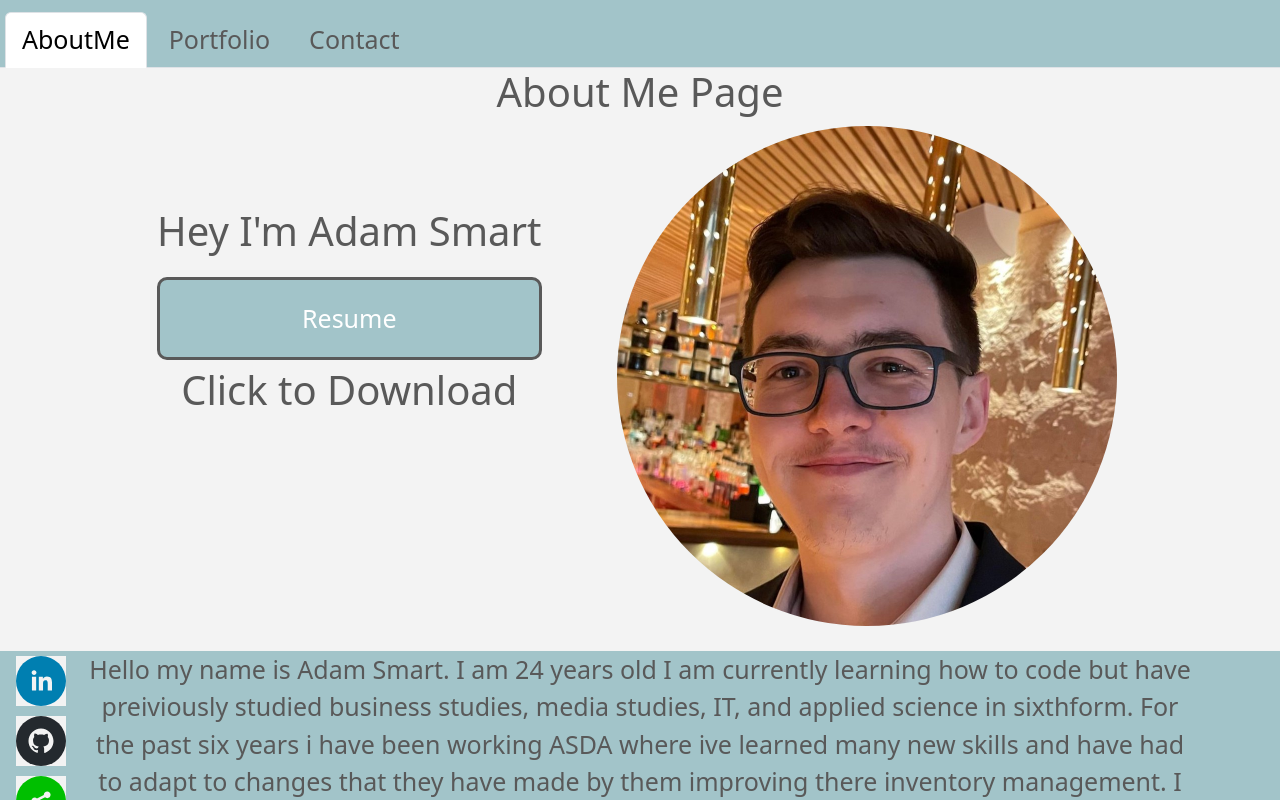
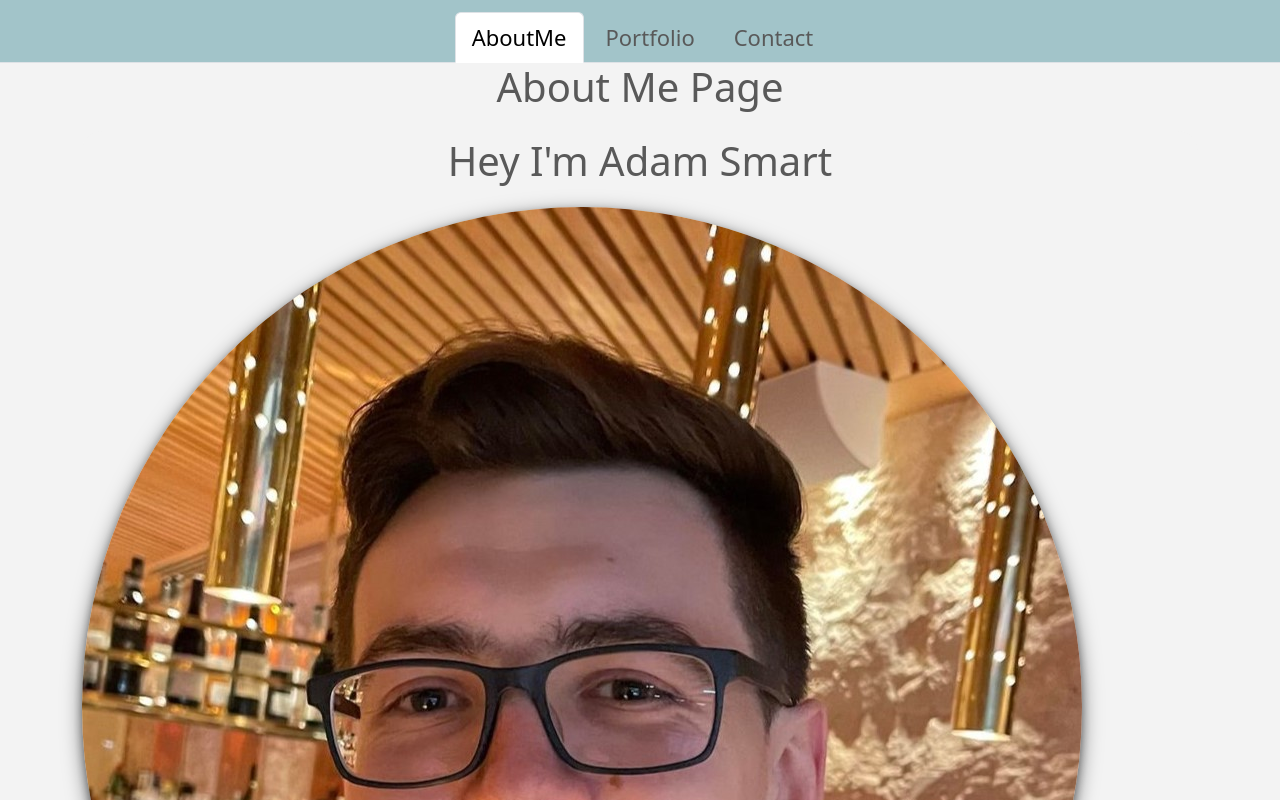
Before and after one commit to Adam-Smart/react-app-portfolio, a React (Create React App) app: page / in a window 1280 px wide. Shown: the top 800 px of the page. Built offline with nearby package versions, Linux system fonts and the light colour scheme.

Commit message:
fixed issues for different sized screens

```diff
--- a/public/index.html
+++ b/public/index.html
@@ -24,7 +24,7 @@
       work correctly both with client-side routing and a non-root public URL.
       Learn how to configure a non-root public URL by running `npm run build`.
     -->
-    <title>React App</title>
+    <title>Adam Smart's Portfolio</title>
   </head>
   <body>
     <noscript>You need to enable JavaScript to run this app.</noscript>
@@ -40,4 +40,5 @@
       To create a production bundle, use `npm run build` or `yarn build`.
     -->
   </body>
+  <footer></footer>
 </html>
--- a/src/App.js
+++ b/src/App.js
@@ -2,6 +2,9 @@ import './App.css';
 import React from "react";
 import PortfolioContainer from "./components/PortfolioContainer";
 import { SocialIcon } from 'react-social-icons'
+
+
+
 
 function App() {
     return (
@@ -11,7 +14,7 @@ function App() {
         <PortfolioContainer />
         <body></body>
 
-        <footer className='footer-pin'>
+        <footer>
           <SocialIcon className="custom-class" target="_blank" url="https://www.linkedin.com/in/adam-smart-4ab57025a" />
           <SocialIcon className="custom-class" target="_blank" url="https://github.com/Adam-Smart" />
           <SocialIcon className="custom-class" target="_blank" url="https://x.com/Adam_Smart_98" />
--- a/src/components/pages/AboutMe.js
+++ b/src/components/pages/AboutMe.js
@@ -15,6 +15,7 @@ export default function AboutMe() {
 
 <div className='name'>
       <p>Hey I'm Adam Smart  </p>
+      <img className = "profile-phone" src={Me} alt="Adam Smart"></img>
       <a href={CV} download={CV}>
         Resume
       </a>
--- a/src/index.css
+++ b/src/index.css
@@ -27,21 +27,26 @@ code {
   margin-bottom: 25px;
   width: 100%;
   align-self: center;
+  box-shadow: 0 4px 8px 0 rgba(0, 0, 0, 0.4), 0 6px 20px 0 rgba(0, 0, 0, 0.5);
+}
+.profile-phone
+{
+  display: none;
 }
 .container p{
  align-self: center;
 }
 .name{
   margin: 75px;
-  float: left;
   display: grid;
 }
 .name p{
   font-size: 40px;
+
 }
 .name a{
   background-color: #A2C4C9;
-  color: white;
+  color: #595959;
   text-decoration: none;
   padding: 20px;
   border-radius: 10px;
@@ -49,6 +54,7 @@ code {
   border-style: solid;
   border-color: #595959;
   margin-top: 150px;
+
 }
 .info{
   float: right;
@@ -64,13 +70,14 @@ img{
 }
 .portfolio{
   width: 45%;
-  background-color: rgb(0, 174, 255);
-  border: black 5px solid;
+  background-color: #A2C4C9;
+  border: black 3px solid;
+  border-radius: 5px;
   margin: auto;
   margin-bottom: 20px;
   color: black;
+  box-shadow: 0 4px 8px 0 rgba(0, 0, 0, 0.4), 0 6px 20px 0 rgba(0, 0, 0, 0.19);
 }
-
 
 div{
   background-color: #F3F3F3;
@@ -97,7 +104,7 @@ div{
   }
 
   footer{
-    display: block;
+
     background-color: #A2C4C9;
     width: 100%;
     font-size: 30px;
@@ -132,10 +139,49 @@ div{
 
 @media only screen and (max-width: 1400px) {
   .portfolio{
+    justify-content: center;
     width: 95%;
   }
   .container{
-    display: block;}
+    display: block;
+    justify-content: center;
+  }
+  .name
+  {margin: 0;
+    margin-top: 20px;
+  border-radius: 20px;
 
-  .name a{margin: 0;}
 }
+
+  .name a{
+  background-color: #A2C4C9;
+  color: #595959;
+  text-decoration: none;
+  padding: 0;
+  border-radius: 10px;
+  border-color: #595959;
+  margin-top:10%;
+  max-width: 50%;
+  margin-left: 25%;
+
+  }
+
+  .nav
+  {
+    justify-content: center;
+    font-size: 22px;
+  }
+  .profile-img{
+    display: none;
+  }
+  .profile-phone
+  {
+  display: block;
+  border-radius: 100%;
+  max-width: fit-content;
+  margin-right: 20px;
+  width: 100%;
+  box-shadow: 0 4px 8px 0 rgba(0, 0, 0, 0.4), 0 6px 20px 0 rgba(0, 0, 0, 0.5);
+  }
+  .info{ margin-top: 20px;}
+}
```
